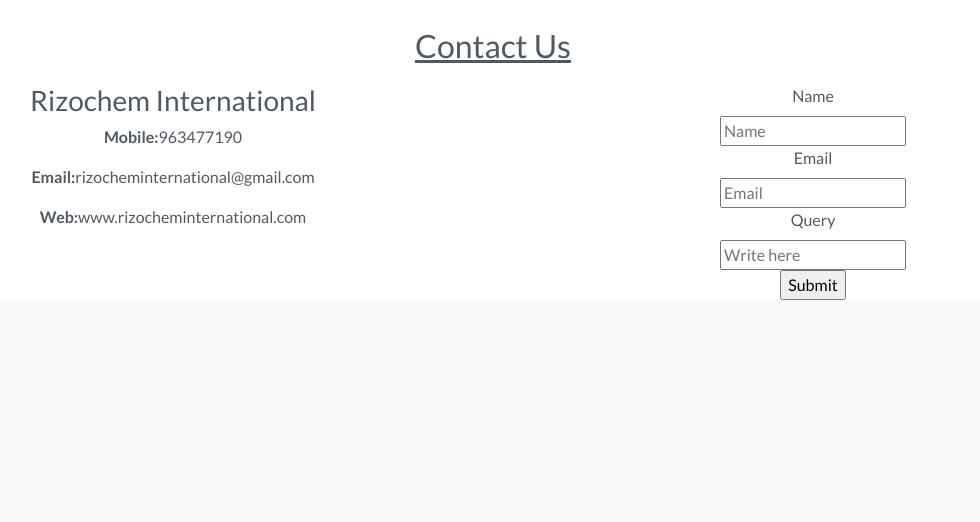
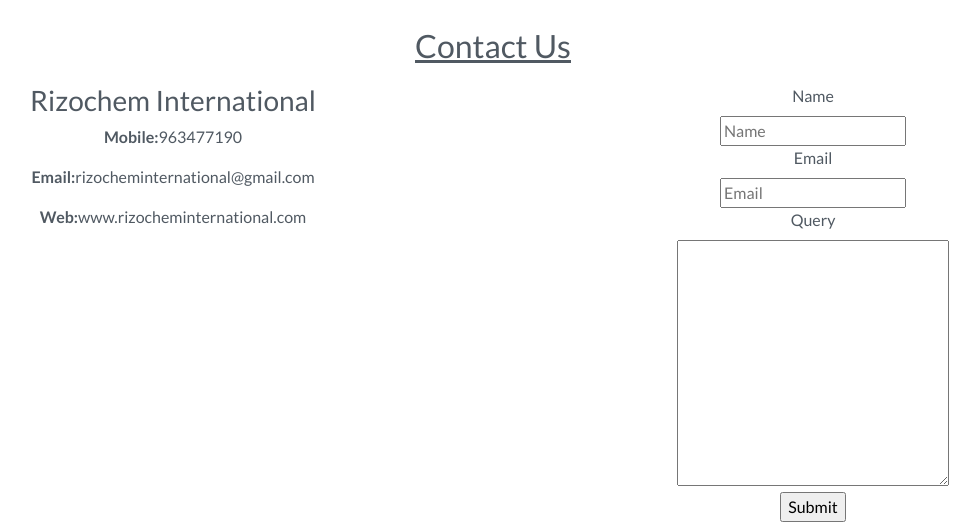
Before and after one commit to Samiksha99/Rizochem, a Django app: template templates/index.html in a window 1280 px wide; the page is wider, and only the part inside the window is pictured. Shown: the part 2445-2967 px from the top of that part, without its empty margins (147-1127 px from the left). Before the commit the page ends 2745 px from the top of that part, so only its background shows below. Run offline with Django 3.2, Linux system fonts and the light colour scheme; the template is opened without the code that fills it, so the values that code supplies are empty; some libraries are stand-ins or nearby versions.

Commit message:
contact edit

```diff
--- a/templates/index.html
+++ b/templates/index.html
@@ -223,7 +223,8 @@
                 <label for="query">Query</label>
               </div>
               <div>
-                <input id="query" type="text" placeholder="Write here" required>
+                <textarea name="message" rows="10" cols="30"></textarea>
+
               </div>
               <div>
                 <input type="submit">
```
